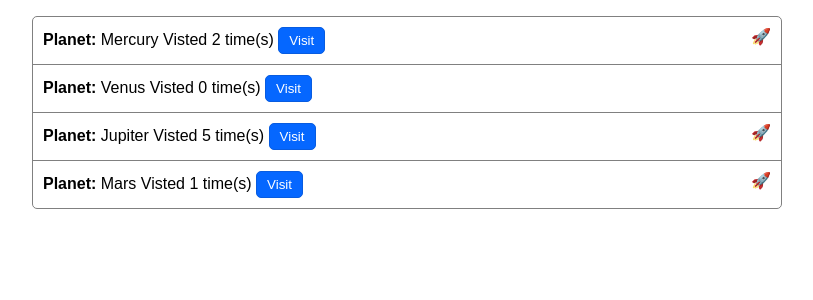
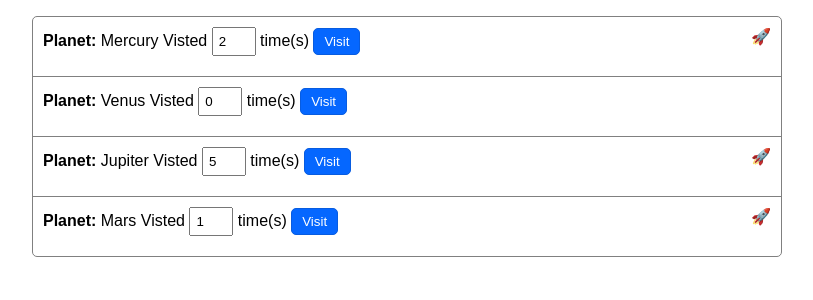
Before and after one commit to vueschool/workshop-vue-fundamentals-options-api-version, a Vue app: page / in a window 1280 px wide. Shown: the top 300 px of the page, without its empty margins (233-1046 px from the left). Built offline with nearby package versions, Linux system fonts and the light colour scheme.

Commit message:
exercise 9 bonus solution

```diff
--- a/src/App.vue
+++ b/src/App.vue
@@ -22,7 +22,7 @@ export default {
       :key="planet.name"
       :name="planet.name"
       :visits="planet.visits"
-      @visited="planet.visits++"
+      @visited="planet.visits = $event"
     ></AppPlanet>
   </ul>
 </template>
--- a/src/components/AppPlanet.vue
+++ b/src/components/AppPlanet.vue
@@ -16,8 +16,17 @@ export default {
   <li>
     <span>
       <strong>Planet:</strong>
-      {{ name }} Visted {{ visits }} time(s)
-      <button @click="$emit('visited')">Visit</button>
+      {{ name }} Visted
+      <input
+        type="number"
+        :value="visits"
+        :style="{ display: 'inline', width: '30px' }"
+        @input="$emit('visited', $event.target.value)"
+        min="0"
+        max="9"
+      />
+      time(s)
+      <button @click="$emit('visited', visits + 1)">Visit</button>
     </span>
     <span v-if="showIcon">🚀</span>
   </li>
```
